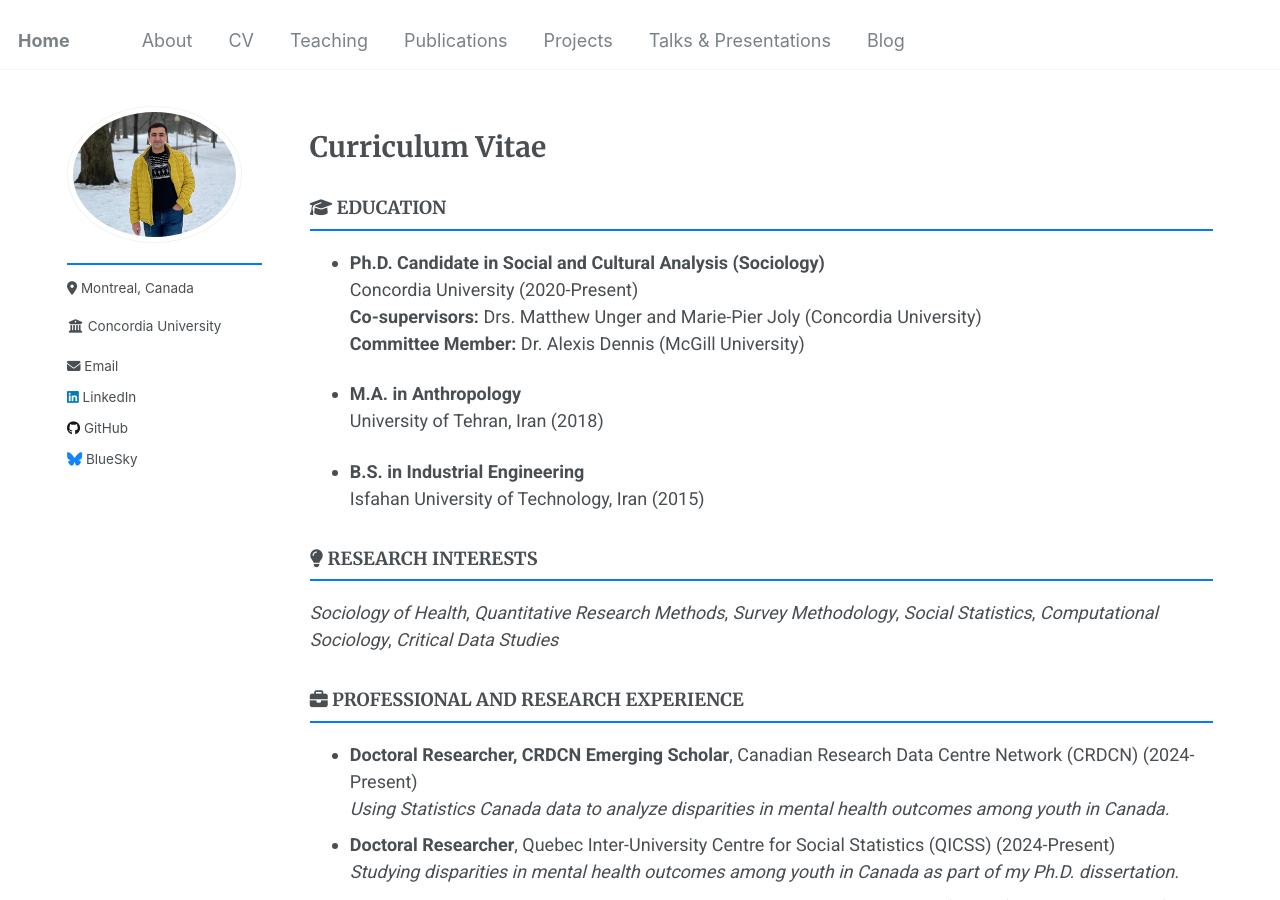
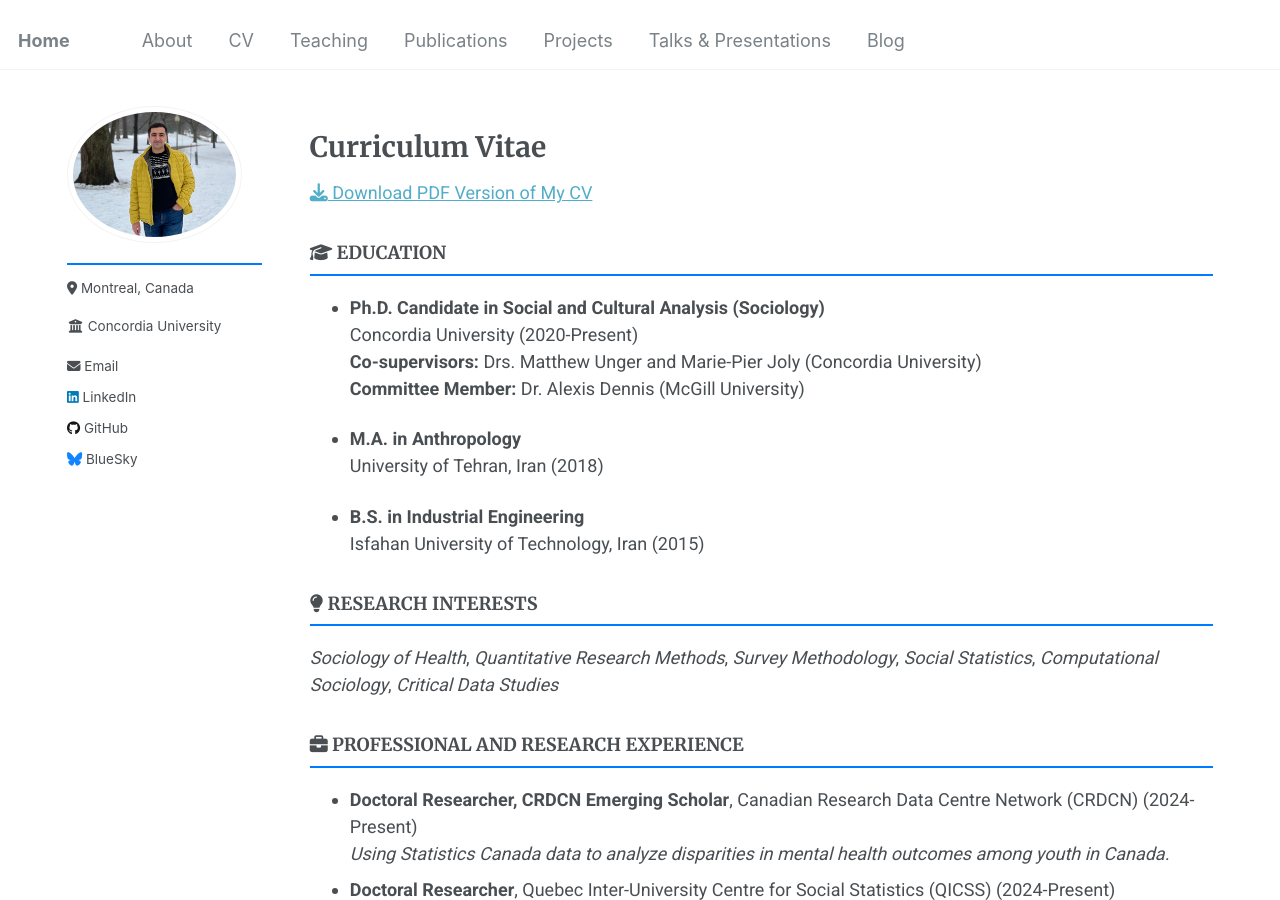
Before and after one commit to Mohsnmonji/mohsnmonji.github.io, a Jekyll site: the page built from _pages/Curriculum Vitae.md, in a window 1280 px wide and 900 px high. Built offline with Jekyll 4.4.1, drawn with Linux system fonts in a browser that asks for light colours.

Commit message:
Update Curriculum Vitae.md

```diff
--- a/_pages/Curriculum Vitae.md
+++ b/_pages/Curriculum Vitae.md
@@ -17,7 +17,9 @@ redirect_from:
   }
 </style>
 
-
+<a href="{{ '/_pages/MohsenMonji_CV.pdf' | relative_url }}" target="_blank">
+  <i class="fas fa-download"></i> Download PDF Version of My CV
+</a>
 
 
 ### <i class="fas fa-graduation-cap"></i> EDUCATION
```
